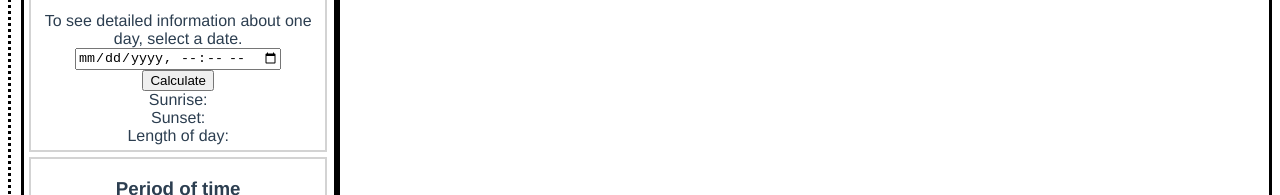
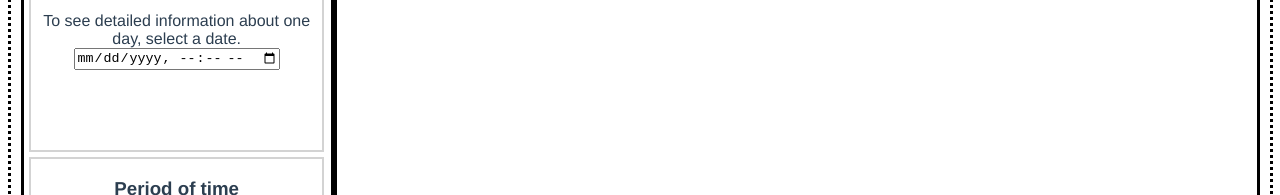
Before and after one commit to HSellis/DayLengthDisplayer, a Vue app: page / in a window 1280 px wide. Shown: the part 550-745 px from the top of the page. Built offline with nearby package versions, Linux system fonts and the light colour scheme.

Commit message:
Now also handles polar day and polar night correctly

```diff
--- a/src/App.vue
+++ b/src/App.vue
@@ -70,7 +70,7 @@ export default {
   color: #2c3e50;
   margin-top: 15px;
   height: 100%;
-  width: 99%;
+  width: 98%;
 }
 #main-container {
   width: 100%;
--- a/src/components/Calculator.vue
+++ b/src/components/Calculator.vue
@@ -6,13 +6,15 @@
         <a>To see detailed information about one day, select a date.</a>
         <input type="datetime-local" v-model="dateString">
         <br>
-        <button @click="calculateTimeInfo">Calculate</button>
-        <div id="results-container">
-          <label>Sunrise: {{ sunRise }}</label>
+        <div id="results-container" v-if="dateString">
+          <label v-if="oneDayInfo.polarDay">POLAR DAY</label>
+          <label v-else-if="oneDayInfo.polarNight">POLAR NIGHT</label>
+
+          <label v-if="oneDayInfo.sunriseStr">Sunrise: {{ oneDayInfo.sunriseStr }}</label>
           <br>
-          <label>Sunset: {{ sunSet }}</label>
+          <label v-if="oneDayInfo.sunsetStr">Sunset: {{ oneDayInfo.sunsetStr }}</label>
           <br>
-          <label>Length of day: {{ dayLength }}</label>
+          <label>Length of day: {{ oneDayInfo.dayLength }}</label>
           <br>
         </div>
       </div>
@@ -23,6 +25,7 @@
           <div>
             <label>Start date: </label>
             <input type="datetime-local" v-model="startDate">
+            <label>{{startDate}}</label>
           </div>
           <div>
             <label>End date: </label>
@@ -55,10 +58,6 @@ export default {
     return {
       dateString: null,
 
-      sunRise: null,
-      sunSet: null,
-      dayLength: null,
-
       startDate: null,
       endDate: null,
 
@@ -72,28 +71,21 @@ export default {
   computed: {
     chartData: function () {
       let diffInDays = (new Date(this.endDate) - new Date(this.startDate)) / 1000 / 60 / 60 / 24;
-      console.log("diff: " + diffInDays)
       let data = [
         //['Date', 'Length of day']
       ]
       for (let i = 0; i < diffInDays; i++) {
         let date = new Date(this.startDate)
         date.setDate(date.getDate() + i)
-        let times = SunCalc.getTimes(date, this.selectedCoords.lat, this.selectedCoords.lng)
-        let dayLength = (times.sunset - times.sunrise) / 1000 / 60 / 60
+        //let times = SunCalc.getTimes(date, this.selectedCoords.lat, this.selectedCoords.lng)
+        //let dayLength = (times.sunset - times.sunrise) / 1000 / 60 / 60
+        let dayLength = this.calculateTimes(date, this.selectedCoords.lat, this.selectedCoords.lng).dayLength
         data.push([date, dayLength])
       }
       data.unshift(['Date', 'Length of day'])
-      console.log(data)
       return data
-    }
-
-  },
-  props: {
-    selectedCoords: Object,
-  },
-  methods: {
-    calculateTimeInfo: function () {
+    },
+    oneDayInfo: function () {
       if (!this.dateString) {
         alert("Please select a date")
         return
@@ -103,16 +95,63 @@ export default {
         return;
       }
 
-      let times = SunCalc.getTimes(new Date(this.dateString), this.selectedCoords.lat, this.selectedCoords.lng);
+      let times = this.calculateTimes(new Date(this.dateString), this.selectedCoords.lat, this.selectedCoords.lng)
+      if (!times.sunrise || !times.sunset) {
+        return {
+          sunriseStr: null,
+          sunsetStr: null,
+          dayLength: times.dayLength + 'h',
+          polarDay: times.dayLength === 24,
+          polarNight: times.dayLength === 0
+        }
+      }
+
       let sunriseStr = times.sunrise.getHours() + ':' + times.sunrise.getMinutes();
       let sunsetStr = times.sunset.getHours() + ':' + times.sunset.getMinutes();
-      let dayLengthMinutes = (times.sunset - times.sunrise) / 1000 / 60;
+      let dayLengthMinutes = times.dayLength * 60
       let dayLengthHours = Math.floor(dayLengthMinutes / 60);
       let dayLengthTime = dayLengthHours + 'h ' + Math.round(dayLengthMinutes - dayLengthHours * 60) + 'min';
 
-      this.sunRise = sunriseStr
-      this.sunSet = sunsetStr
-      this.dayLength = dayLengthTime
+      return {
+        sunriseStr: sunriseStr,
+        sunsetStr: sunsetStr,
+        dayLength: dayLengthTime,
+        polarDay: false,
+        polarNight: false
+      }
+    },
+  },
+  props: {
+    selectedCoords: Object,
+  },
+  methods: {
+    calculateTimes: function (date, latitude, longitude) {
+      let times = SunCalc.getTimes(date, latitude, longitude);
+      if (isNaN(times.sunrise) || isNaN(times.sunset)) {
+        // polar day or polar night
+        const springEquinox = new Date(date.getFullYear() + '-03-20')
+        const autumnEquinox = new Date(date.getFullYear() + '-09-23')
+        let dayLength = null
+        if (date < springEquinox || date > autumnEquinox) {
+          if (latitude > 0) dayLength = 0
+          else dayLength = 24
+        }
+        else if (date > springEquinox && date < autumnEquinox) {
+          if (latitude > 0) dayLength = 24
+          else dayLength = 0
+        }
+        return {
+          sunrise: null,
+          sunset: null,
+          dayLength: dayLength
+        }
+      }
+
+      return {
+        sunrise: times.sunrise,
+        sunset: times.sunset,
+        dayLength: (times.sunset - times.sunrise) / 1000 / 60 / 60
+      }
     },
   },
   components: {
```
Also changed, not shown: 1 other file (tests, documents, lock files or other folders).
